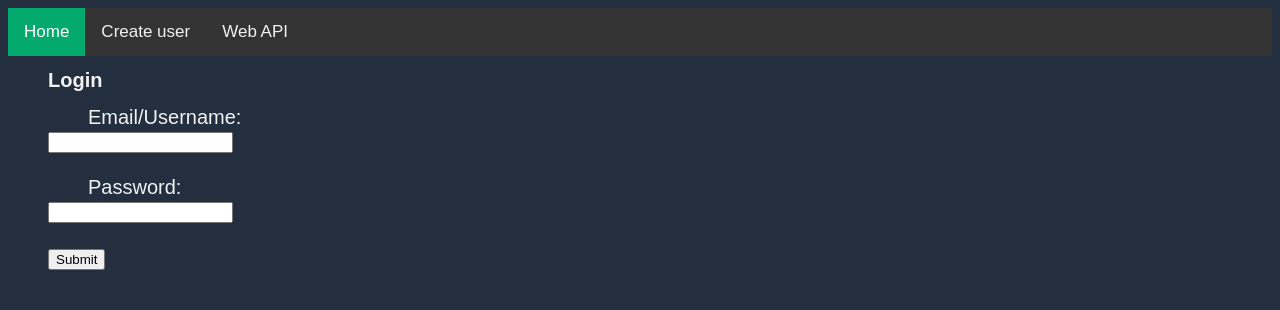
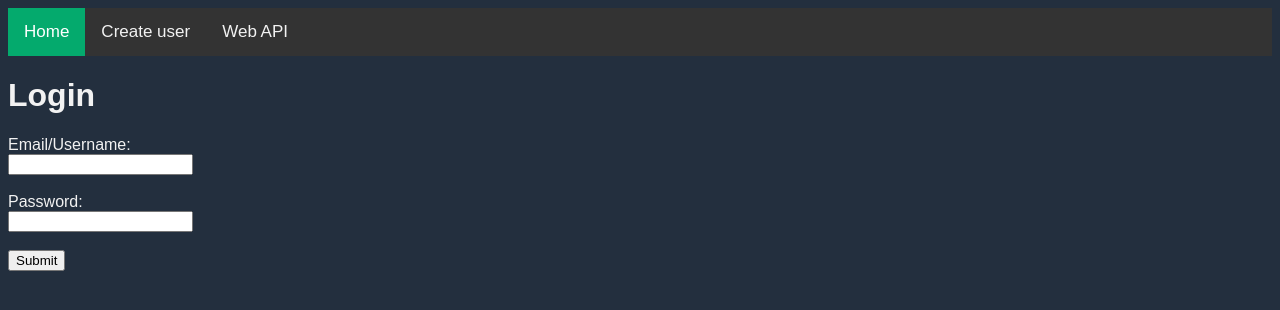
Before and after one commit to zliong/crypto-program5, a Flask app: page / in a window 1280 px wide. Shown: the top 310 px of the page. Run offline with Flask 2, Linux system fonts and the light colour scheme.

Commit message:
Update style.css

```diff
--- a/static/css/style.css
+++ b/static/css/style.css
@@ -3,11 +3,9 @@ body{
     font-family: Arial, Helvetica, sans-serif;
 }
 
-label, button, form, h1 {
+label, form, h1 {
             color: #f2f2f2;
             font-family: Arial, Helvetica, sans-serif;
-            font-size: 20px;
-            margin-left: 40px;
 }
 
 .topnav{
```
